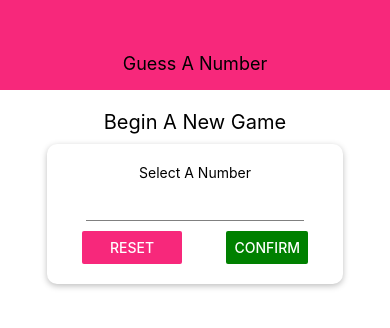
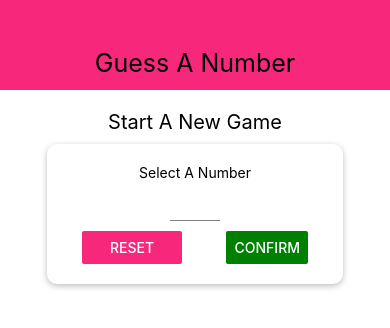
Before and after one commit to Code4Blessings/rn-Guess-A-Number, a React Native app: screen / in a window 390 px wide. Shown: the top 328 px of the page. Built offline with nearby package versions, Linux system fonts and the light colour scheme.

Commit message:
Updated ReadMe and fixed input rendering issue

```diff
--- a/components/Header.js
+++ b/components/Header.js
@@ -22,8 +22,7 @@ const styles = StyleSheet.create({
     },
     headerTitle: {
         color: 'black',
-        fontSize: 18,
-
+        fontSize: 25,
     }
 });
 
--- a/components/Input.js
+++ b/components/Input.js
@@ -10,7 +10,8 @@ const styles = StyleSheet.create({
         height: 30,
         borderBottomColor: 'grey',
         borderBottomWidth: 1,
-        marginVertical: 10
+        marginVertical: 10,
+        width: 50
     }
 });
 
--- a/screens/StartGameScreen.js
+++ b/screens/StartGameScreen.js
@@ -8,10 +8,10 @@ import Input from '../components/Input';
 const StartGameScreen = props => {
     return (
         <View style={styles.screen}>
-            <Text style={styles.title}>Begin A New Game</Text>
+            <Text style={styles.title}>Start A New Game</Text>
             <Card style={styles.inputContainer}>
                 <Text>Select A Number</Text>
-                <Input />
+                <Input style={styles.input} />
                 <View style={styles.buttonContainer}>
                     <View style={styles.buttons}>
                         <Button title='Reset' onPress={() => {}} color={Colors.primary} />
@@ -49,7 +49,8 @@ const styles = StyleSheet.create({
     },
     buttons: {
        width: 100
-    }
+    },
+
 });
 
 export default StartGameScreen;
```
Also changed, not shown: 1 other file (tests, documents, lock files or other folders).
